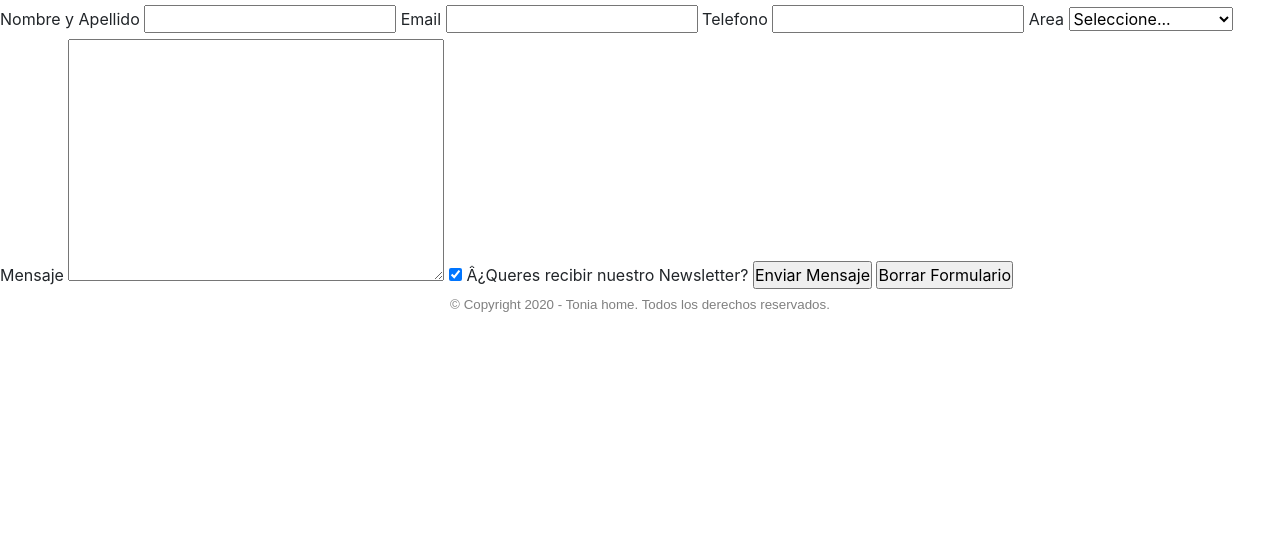
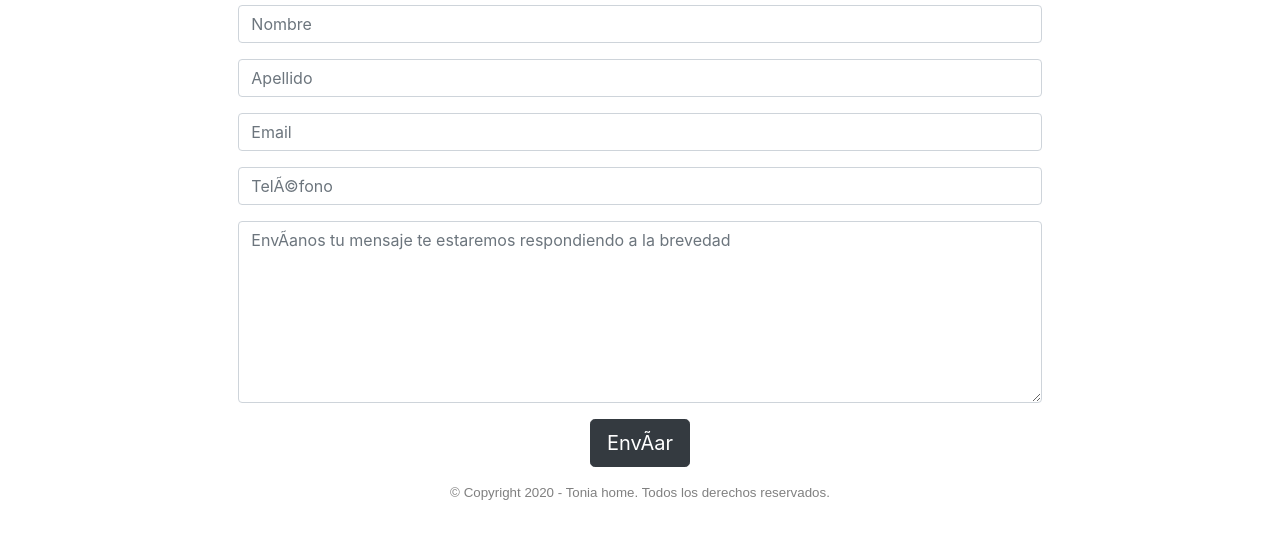
Before and after one commit to RodrigoFunes/Tonia, a website: page pages/contacto.html in a window 1280 px wide. Shown: the part 240-778 px from the top of the page. Drawn offline with nearby package versions, Linux system fonts and the light colour scheme.

Commit message:
cree un nuevo formulario

```diff
--- a/pages/contacto.html
+++ b/pages/contacto.html
@@ -1,5 +1,5 @@
 <!DOCTYPE html>
-<html lang="es">
+<html lang=" es ">
     <head>
         <meta charset="UTF 8">
         <meta name="viewport" content="width=device-width, initial-scale=1">
@@ -46,25 +46,53 @@
             <!--Seccion Formulario-->
         <section>
             <h2>Contactanos</h2>
-            <form name="contact_form" action="gracias.html" method="POST">
-                <label for="form_name">Nombre y Apellido</label>
-                <input type="text" name="nombre" id="form_nombre" required />
-                <label for="form_email">Email</label>
-                <input type="email" name="email" id="form_email" required />
-                <label for="form_telefono">Telefono</label>
-                <input type="tel" name="telefono" id="form_telefono" required/>
-                <label for="form_area">Area</label>
-                <select name="area" id="form_area" required />
-                    <option selected="selected" value="0">Seleccione...</option>
-                    <option value="toniahomedeco@gmail">Atencion al Cliente</option>
-                </select>
-                <label for="form_mensaje">Mensaje</label>
-                <textarea name="mensaje" id="form_mensaje" rows="10" cols="35"></textarea>
-                <input type="checkbox" name="newsletter" id="form_newsletter" checked="checked" />
-                <label for="form_newsletter">¿Queres recibir nuestro Newsletter?</label>
-                <input type="submit" name="enviar_formulario" value="Enviar Mensaje" />
-                <input type="reset" name="borrar_formulario" value="Borrar Formulario" />
-            </form>
+            <div lang="es" class="container-fluid">
+              <div class="row">
+                  <div class="col-md-12  ">
+                      <div class="well well-sm">
+                          <form class="form-horizontal" method="post">
+                              <fieldset>
+                                    <div class="form-group d-flex flex-column align-items-center">
+                                        <span class="col-md-1 col-md-offset-2 text-center"><i class="fa fa-user bigicon"></i></span>
+                                        <div class="col-md-8">
+                                            <input id="fname" name="name" required type="text" placeholder="Nombre" class="form-control">
+                                        </div>
+                                    </div>
+                                    <div class="form-group d-flex flex-column align-items-center">
+                                        <span class="col-md-1 col-md-offset-2 text-center"><i class="fa fa-user bigicon"></i></span>
+                                        <div class="col-md-8">
+                                            <input id="lname" name="name" required type="text" placeholder="Apellido" class="form-control">
+                                        </div>
+                                    </div>
+                                    <div class="form-group d-flex flex-column align-items-center">
+                                        <span class="col-md-1 col-md-offset-2 text-center"><i class="fas fa-envelope-square"></i></span>
+                                        <div class="col-md-8">
+                                            <input id="email" name="email" required type="text" placeholder="Email" class="form-control">
+                                        </div>
+                                    </div>
+                                    <div class="form-group d-flex flex-column align-items-center">
+                                        <span class="col-md-1 col-md-offset-2 text-center"><i class="fa fa-phone-square bigicon"></i></span>
+                                        <div class="col-md-8 ">
+                                            <input id="phone" name="phone" required type="text" placeholder="Teléfono" class="form-control">
+                                        </div>
+                                    </div>
+                                    <div class="form-group d-flex flex-column align-items-center">
+                                        <span class="col-md-1 col-md-offset-2 text-center"><i class="fa fa-pencil-square-o bigicon"></i></span>
+                                        <div class="col-md-8">
+                                            <textarea class="form-control" id="message" name="Mensaje" required placeholder="Envíanos tu mensaje te estaremos respondiendo a la brevedad" rows="7"></textarea>
+                                        </div>
+                                    </div>
+                                    <div class="form-group d-flex flex-column align-items-center">
+                                        <div class="col-md-8 text-center">
+                                            <button type="submit" class="btn btn-dark btn-lg">Envíar</button>
+                                        </div>
+                                    </div>
+                              </fieldset>
+                         </form>
+                    </div>
+                  </div>
+               </div>
+            </div>
         </main>
         </section>
     <footer align="center" class="footer_copyright">
```
